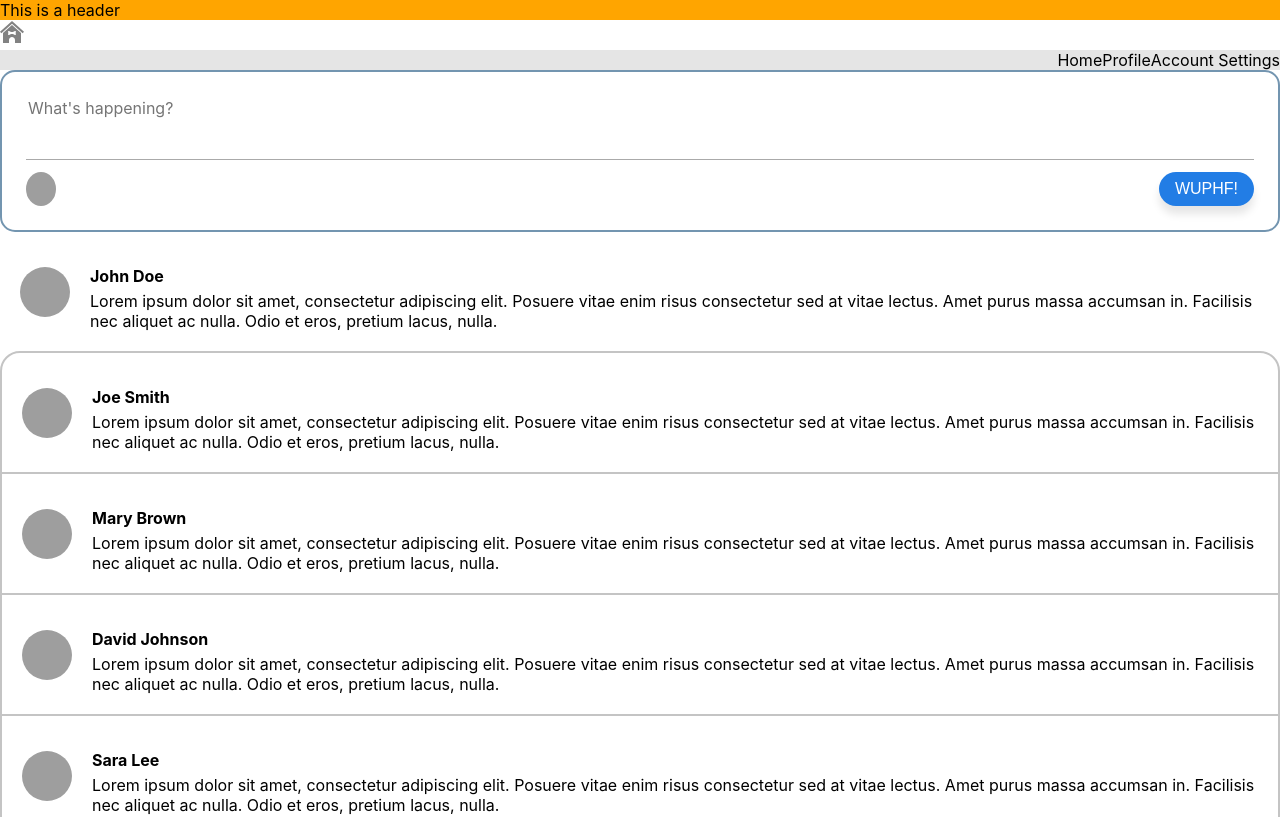
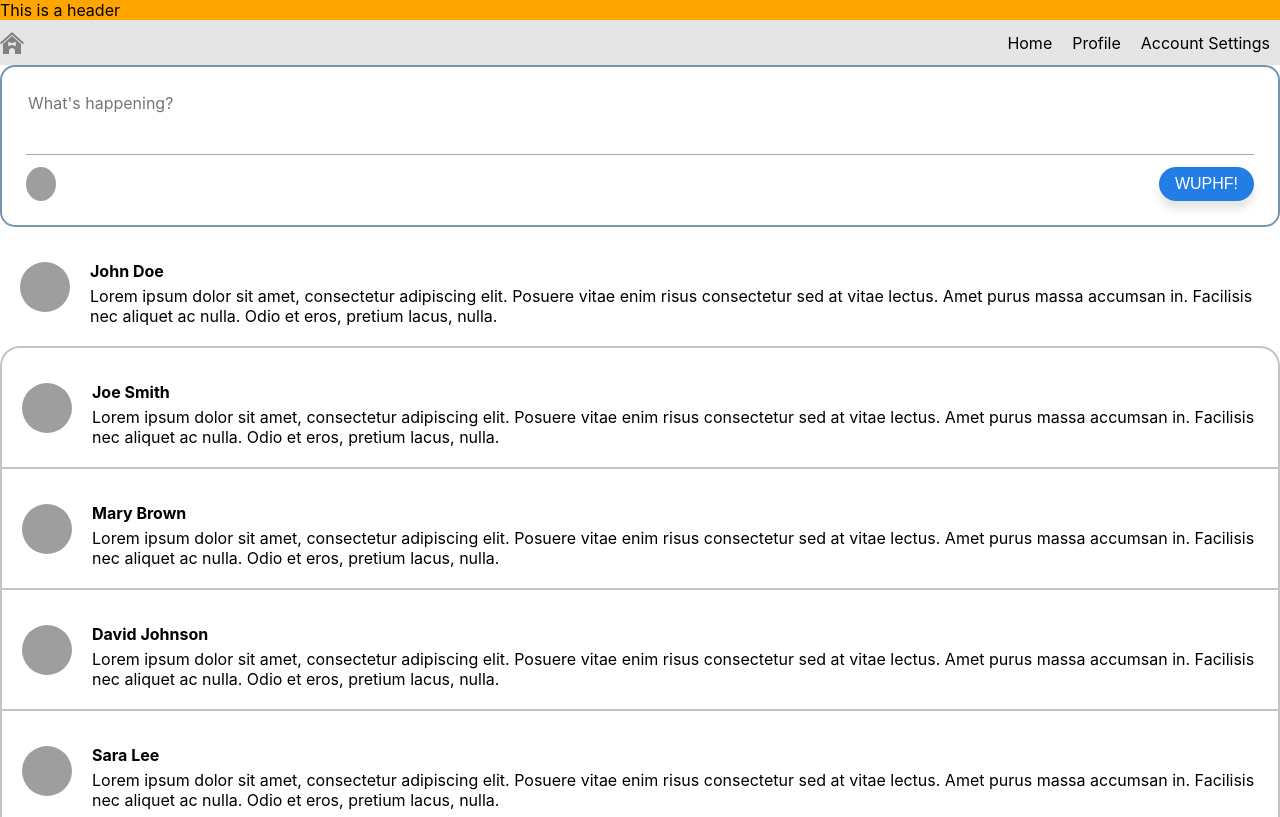
Before and after one commit to ucmo-cs/ThePack_Spring2022, a Next.js app: page / in a window 1280 px wide. Shown: the top 817 px of the page. Built offline with nearby package versions, Linux system fonts and the light colour scheme; grey boxes are pictures that could not be loaded.

Commit message:
Fixed spacing of Navigation bar

```diff
--- a/components/NavigationsBar.js
+++ b/components/NavigationsBar.js
@@ -1,8 +1,9 @@
 import Link from 'next/link'
-import styled, { css} from 'styled-components'
+import styled, { css } from 'styled-components'
 import { useState, useRef } from 'react'
 
 const StyledNav = styled.nav`
+    height: 45px;
     @media (max-width: 768px) {
         top: 0;
         transition: 0.5s ease-in-out;
@@ -10,7 +11,7 @@ const StyledNav = styled.nav`
         position: sticky;
         background-color: #E5E5E5;
         width: 100%;
-        height: ${props => props.expanded ? '100vh' : '30px'};
+        height: ${props => props.expanded ? '100vh' : '45px'};
         z-index: 1;
         display: flex;
         flex-direction: column;
@@ -20,10 +21,18 @@ const StyledNav = styled.nav`
 `
 
 const TopWrapper = styled.div`
-    display: flex;
+    display: none;
     justify-content: space-between;
+    flex-direction: column;
     width: 100%;
     margin: 0;
+    padding: 0 10px;
+
+    @media (max-width: 768px) {
+        display: flex;
+        flex-direction: row;
+        align-items: center;
+    }
 `
 
 const StyledUl = styled.ul`
@@ -44,12 +53,29 @@ const StyledUl = styled.ul`
     }
 `
 
+const DesktopLogoWrapper = styled.div`
+    display: flex;
+    align-items: center;
+    background-color: #E5E5E5;
+    @media (max-width: 768px) {
+        display: none;
+    }
+`
+
+const DesktopLinksListWrapper = styled.div`
+    display: flex;
+    justify-content: space-between;
+    width: 100%;
+    height: 100%;
+`
+
 const StyledLi = styled.li`
     text-decoration: none;
     &:hover {
         background-color: #72d0ed;
         color: #202e4a;
     }
+    padding: 0 10px;
 
     @media (max-width: 768px) {
         transition: 0.7s ease-in-out;
@@ -61,6 +87,14 @@ const StyledLi = styled.li`
         justify-content: center;
     }
 `
+
+const StyledA = styled.a`
+    height: 100%;
+    width: 100%;
+    display: flex;
+    align-items: center;
+    justify-content: center;
+`
 const Hamburger = styled.div`
     display: none;
     @media (max-width: 768px) {
@@ -69,8 +103,8 @@ const Hamburger = styled.div`
         border-radius: 5px;
         flex-direction: column;
         transition: 0.7s ease-in-out;
-        width: 30px;
-        height: 30px;
+        width: 45px;
+        height: 45px;
         position: relative;
         cursor: pointer;
         &:hover {
@@ -91,16 +125,16 @@ const HamburgerLine = styled.div`
         left: 4.5px;
 
         :nth-child(1) {
-            top: 6px;
-            ${props => props.expanded && css`transform: rotate(45deg); top: 14px;`};
+            top: 11px;
+            ${props => props.expanded && css`transform: rotate(45deg); top: 21.5px;`};
         }
         :nth-child(2) {
-            top: 14px;
+            top: 22px;
             opacity: ${props => (props.expanded ? '0' : '1')};
         }
         :nth-child(3) {
-            top: 22px;
-            ${props => props.expanded && css`transform: rotate(-225deg); top: 14px;`};
+            top: 33px;
+            ${props => props.expanded && css`transform: rotate(-225deg); top: 21.5px;`};
         }
     }
 `
@@ -110,7 +144,7 @@ export default function NavigationBar() {
     const myRef = useRef(null)
 
     function toggleExpanded(e) {
-        if(!expanded) {
+        if (!expanded) {
             myRef.current.scrollIntoView()
         }
         setExpanded(!expanded)
@@ -119,30 +153,35 @@ export default function NavigationBar() {
     return (
         <StyledNav expanded={expanded} ref={myRef}>
             <TopWrapper>
-                <svg width="30" height="30" xmlns="http://www.w3.org/2000/svg" fill-rule="evenodd" clip-rule="evenodd"><path fill="#828282" d="M9 23h-6v-10l8.991-8.005 9.009 8.005v10h-6v-3c0-1.654-1.355-3.021-3.009-3.021-1.655 0-2.991 1.367-2.991 3.021v3zm2.252-11.015c.094-.002 1.385-.002 1.477 0 1.17.016 1.264-.998 2.259-.998.643 0 .995.524.999.999.005.474-.28.825-.622.995.327.177.619.527.622 1.002.003.475-.347.999-.999.999-.995 0-1.089-1.015-2.259-.998h-1.477c-1.17-.017-1.264.998-2.259.998-.652 0-1.002-.524-.999-.999.003-.475.295-.825.622-1.002-.342-.17-.627-.521-.622-.995.004-.475.356-.999.999-.999.995 0 1.089 1.014 2.259.998zm.748-10.985l12 10.632-1.328 1.493-10.672-9.481-10.672 9.481-1.328-1.481 12-10.644z"/></svg>
+                <svg width="24" height="24" xmlns="http://www.w3.org/2000/svg" fill-rule="evenodd" clip-rule="evenodd"><path fill="#828282" d="M9 23h-6v-10l8.991-8.005 9.009 8.005v10h-6v-3c0-1.654-1.355-3.021-3.009-3.021-1.655 0-2.991 1.367-2.991 3.021v3zm2.252-11.015c.094-.002 1.385-.002 1.477 0 1.17.016 1.264-.998 2.259-.998.643 0 .995.524.999.999.005.474-.28.825-.622.995.327.177.619.527.622 1.002.003.475-.347.999-.999.999-.995 0-1.089-1.015-2.259-.998h-1.477c-1.17-.017-1.264.998-2.259.998-.652 0-1.002-.524-.999-.999.003-.475.295-.825.622-1.002-.342-.17-.627-.521-.622-.995.004-.475.356-.999.999-.999.995 0 1.089 1.014 2.259.998zm.748-10.985l12 10.632-1.328 1.493-10.672-9.481-10.672 9.481-1.328-1.481 12-10.644z" /></svg>
                 <Hamburger expanded={expanded} onClick={toggleExpanded}>
                     <HamburgerLine expanded={expanded} />
                     <HamburgerLine expanded={expanded} />
                     <HamburgerLine expanded={expanded} />
                 </Hamburger>
             </TopWrapper>
+            <DesktopLinksListWrapper>
+                <DesktopLogoWrapper>
+                    <svg width="24" height="24" xmlns="http://www.w3.org/2000/svg" fill-rule="evenodd" clip-rule="evenodd"><path fill="#828282" d="M9 23h-6v-10l8.991-8.005 9.009 8.005v10h-6v-3c0-1.654-1.355-3.021-3.009-3.021-1.655 0-2.991 1.367-2.991 3.021v3zm2.252-11.015c.094-.002 1.385-.002 1.477 0 1.17.016 1.264-.998 2.259-.998.643 0 .995.524.999.999.005.474-.28.825-.622.995.327.177.619.527.622 1.002.003.475-.347.999-.999.999-.995 0-1.089-1.015-2.259-.998h-1.477c-1.17-.017-1.264.998-2.259.998-.652 0-1.002-.524-.999-.999.003-.475.295-.825.622-1.002-.342-.17-.627-.521-.622-.995.004-.475.356-.999.999-.999.995 0 1.089 1.014 2.259.998zm.748-10.985l12 10.632-1.328 1.493-10.672-9.481-10.672 9.481-1.328-1.481 12-10.644z" /></svg>
+                </DesktopLogoWrapper>
                 <StyledUl expanded={expanded}>
                     <StyledLi expanded={expanded}>
                         <Link href='/'>
-                        <a>Home</a>
+                            <StyledA>Home</StyledA>
                         </Link>
                     </StyledLi>
                     <StyledLi expanded={expanded}>
                         <Link href='/profile'>
-                        <a>Profile</a>
+                            <StyledA>Profile</StyledA>
                         </Link>
                     </StyledLi>
                     <StyledLi expanded={expanded}>
                         <Link href='/settings'>
-                        <a>Account Settings</a>
+                            <StyledA>Account Settings</StyledA>
                         </Link>
                     </StyledLi>
                 </StyledUl>
+            </DesktopLinksListWrapper>
         </StyledNav>
     )
 }
```
Lines whose indentation alone changed are shown as unchanged.
